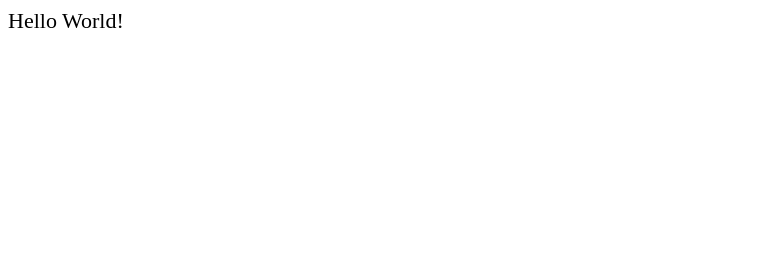
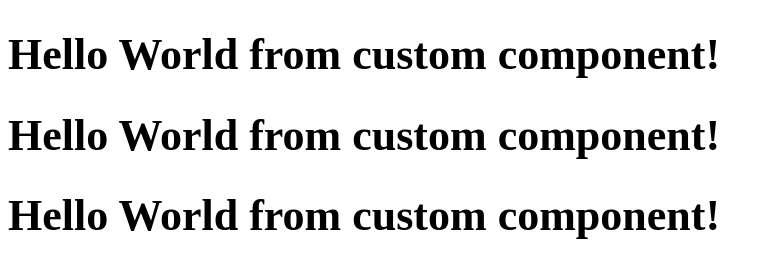
Before and after one commit to jkprogramador/vue-udemy-beyond-fundamentals, a plain HTML site: page index.html in a window 1280 px wide. Shown: the whole page, without its empty margins (0-772 px from the left). Drawn offline with Linux system fonts and the light colour scheme.

Commit message:
Introduction to Components

```diff
--- a/app.js
+++ b/app.js
@@ -1,10 +1,12 @@
-const vm = Vue.createApp({
+const vm = Vue.createApp({})
+
+vm.component('hello', {
+    template: `<h1>{{ message }}</h1>`,
     data() {
         return {
-            message: 'Hello World!'
+            message: 'Hello World from custom component!'
         }
-    },
-    template: `{{ message }}`
+    }
 })
 
 vm.mount('#app')
--- a/index.html
+++ b/index.html
@@ -8,7 +8,11 @@
     <link rel="stylesheet" href="main.css">
 </head>
 <body>
-    <div id="app" v-cloak></div>
+    <div id="app" v-cloak>
+        <hello></hello>
+        <hello></hello>
+        <hello></hello>
+    </div>
     <script src="vue.global.js"></script>
     <script src="app.js"></script>
 </body>
```
